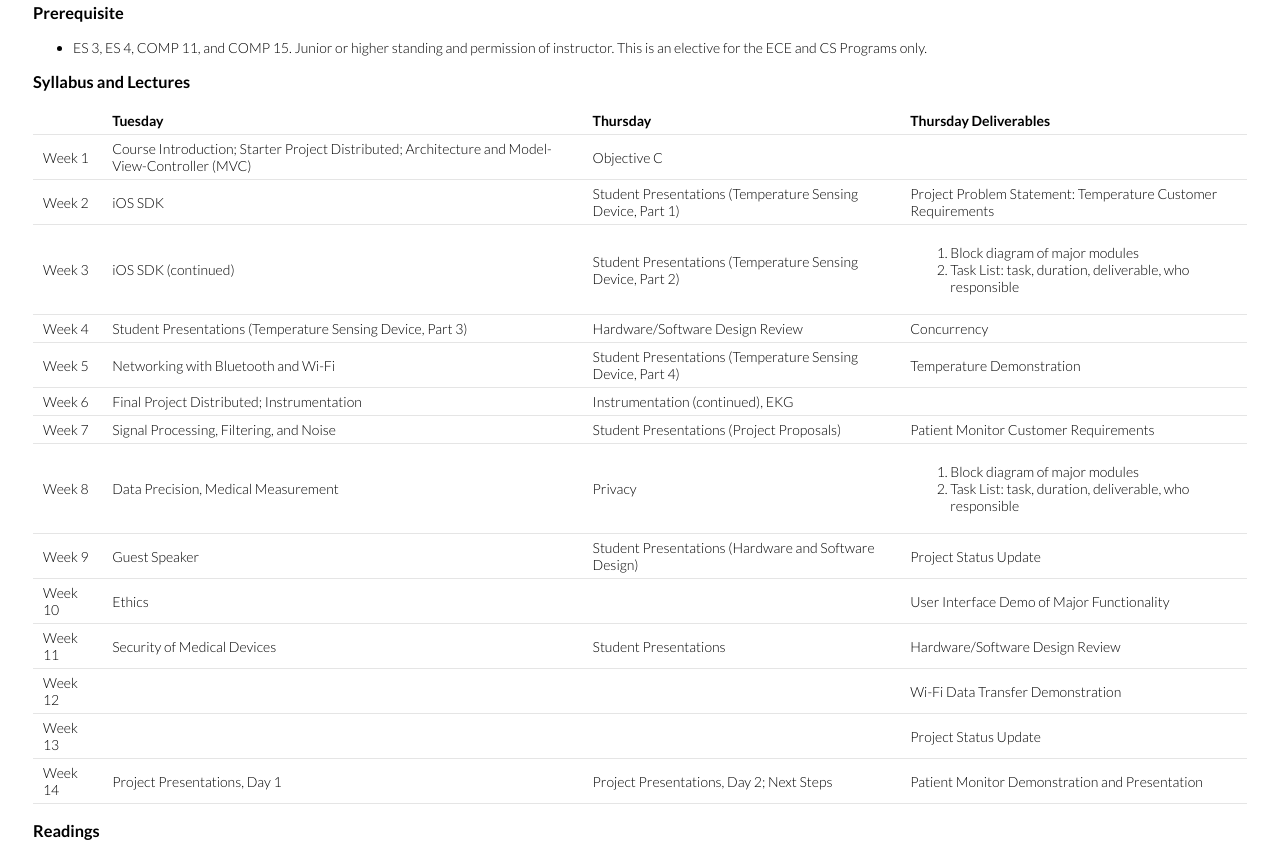
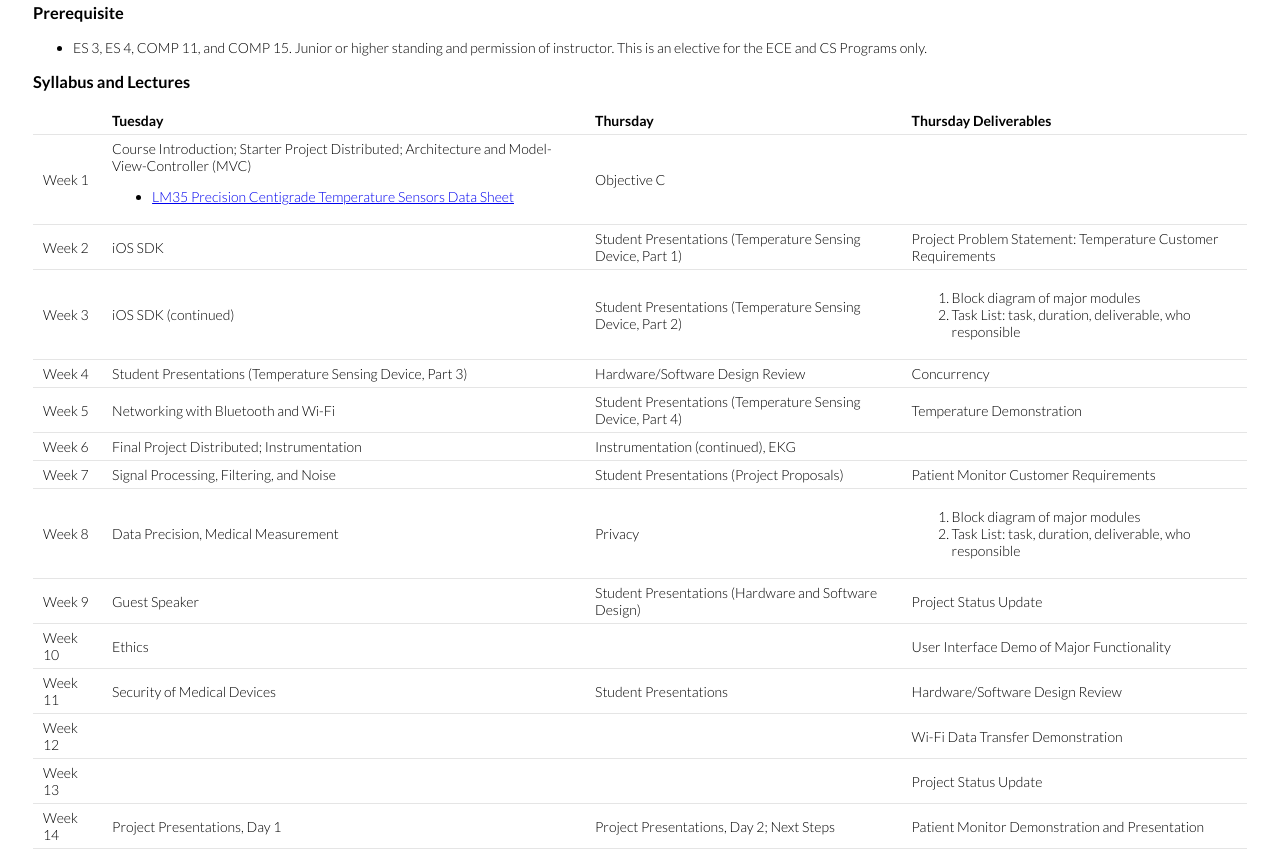
Before and after one commit to eangelica2014/MobileMedicalDevices, a plain HTML site: page index.html in a window 1280 px wide. Shown: the part 775-1627 px from the top of the page. Drawn offline with Linux system fonts and the light colour scheme.

Commit message:
Added temperature sensor data sheet

```diff
--- a/index.html
+++ b/index.html
@@ -65,7 +65,11 @@
 <th>Thursday Deliverables</th>
 <tr>
 <td>Week 1</td>
-<td>Course Introduction; Starter Project Distributed; Architecture and Model-View-Controller (MVC)</td>
+<td>Course Introduction; Starter Project Distributed; Architecture and Model-View-Controller (MVC)
+<ul>
+	<li><a href="docs/lm35.pdf">LM35 Precision Centigrade Temperature Sensors Data Sheet</a></li>
+</ul>
+</td>
 <td>Objective C</td>
 <td>&nbsp;</td>
 </tr>
```
Also changed, not shown: 1 other file.
